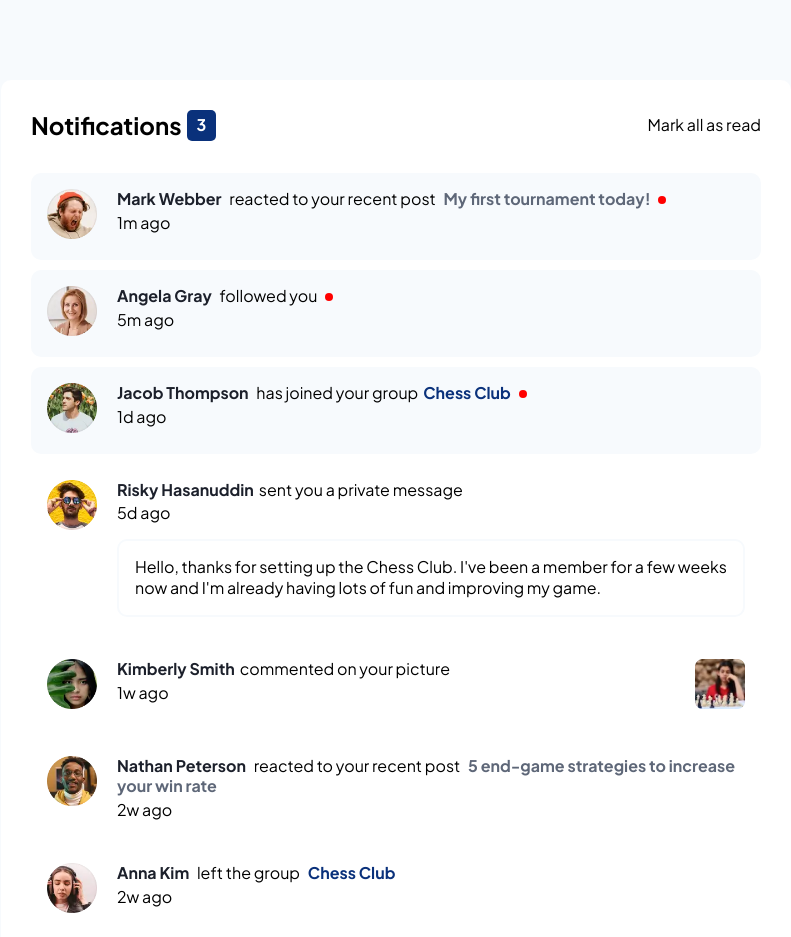
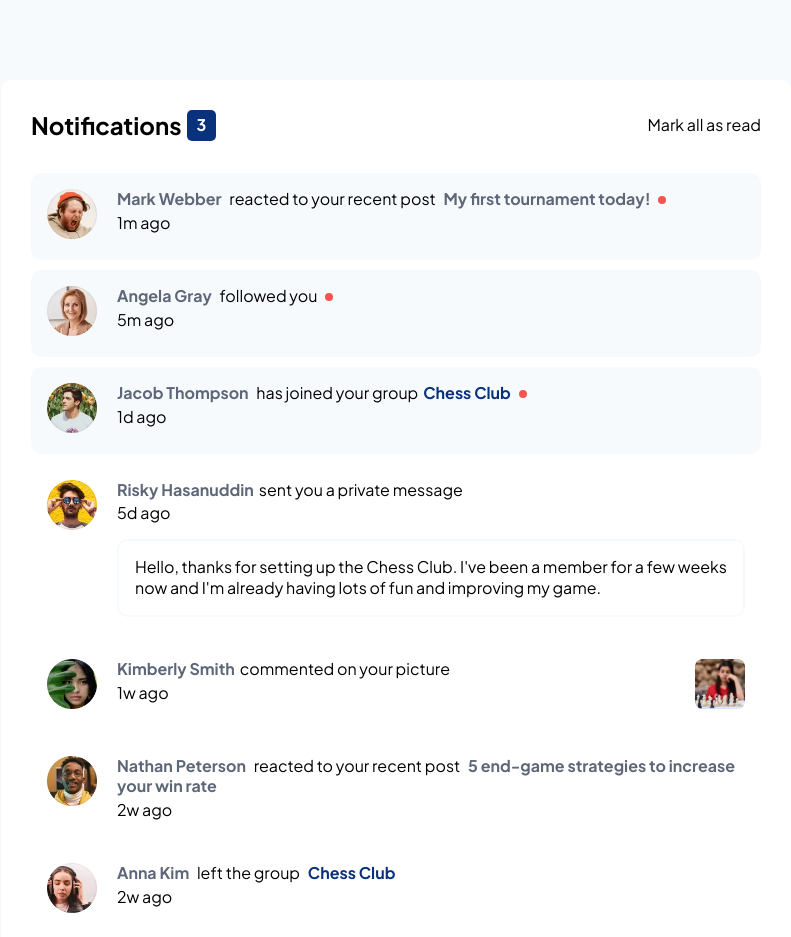
Before and after one commit to mauricechevez/frontend-mentor-projects, a plain HTML site: page notifications-page/index.html in a window 1280 px wide. Shown: the whole page, without its empty margins (244-1035 px from the left). Drawn offline with Linux system fonts and the light colour scheme.

Commit message:
desktop styling updates

```diff
--- a/notifications-page/app.js
+++ b/notifications-page/app.js
@@ -12,8 +12,8 @@ function markRead(){
     msg.classList.remove('unread')
     // Remove number from page
     unreadAmount.style.display = 'none'
-    document.querySelectorAll('.unread-indicator').forEach(indicator =>{
-      indicator.style.display = 'none'
-    })
+  })
+  document.querySelectorAll('.unread-indicator').forEach(indicator =>{
+    indicator.style.display = 'none'
   })
 }
--- a/notifications-page/index.html
+++ b/notifications-page/index.html
@@ -28,7 +28,7 @@
       <img src="./assets/images/avatar-mark-webber.webp" alt="">
     </div>
     <div class="message-wrapper">
-      <div class="message"><span class="user-name">Mark Webber</span> reacted to your recent post <span class="subject">My first tournament today!</span>
+      <div class="message"><a href="#" class="user-name">Mark Webber</a href="#"> reacted to your recent post <a href="#" class="subject">My first tournament today!</a>
         <div class="unread-indicator"><span class="unread-dot"></span></div>
       </div>
       <div class="time">1m ago</div>
@@ -39,7 +39,7 @@
       <img src="./assets/images/avatar-angela-gray.webp" alt="">
     </div>
     <div class="message-wrapper">
-      <div class="message"><span class="user-name">Angela Gray</span>  followed you
+      <div class="message"><a href="#" class="user-name">Angela Gray</a> followed you
         <div class="unread-indicator"><span class="unread-dot"></span></div>
       </div>
       <div class="time">5m ago</div>
@@ -50,7 +50,7 @@
       <img src="./assets/images/avatar-jacob-thompson.webp" alt="">
     </div>
     <div class="message-wrapper">
-      <div class="message"><span class="user-name">Jacob Thompson</span> has joined your group<span class="group">Chess Club</span>
+      <div class="message"><a href="#" class="user-name">Jacob Thompson</a> has joined your group<span class="group">Chess Club</span>
         <div class="unread-indicator"><span class="unread-dot"></span></div>
       </div>
       <div class="time">1d ago</div>
@@ -61,7 +61,7 @@
       <img src="./assets/images/avatar-rizky-hasanuddin.webp" alt="">
     </div>
     <div class="message-wrapper">
-      <div class="message"><span class="user-name">Risky Hasanuddin</span>sent you a private message</div>
+      <div class="message"><a href="#" class="user-name">Risky Hasanuddin</a>sent you a private message</div>
       <div class="time">5d ago</div>
       <div class="private-message">Hello, thanks for setting up the Chess Club. I've been a member for a few weeks now and
         I'm already having lots of fun and improving my game.</div>
@@ -72,18 +72,18 @@
       <img src="./assets/images/avatar-kimberly-smith.webp" alt="">
     </div>
     <div class="message-wrapper">
-      <div class="message"><span class="user-name">Kimberly Smith</span>commented on your picture
+      <div class="message"><a href="#" class="user-name">Kimberly Smith</a>commented on your picture
       </div>
       <div class="time">1w ago</div>
     </div>
-    <div class="user-content"><img src="./assets/images/image-chess.webp" alt="chess"></div>
+    <div class="user-content"><a href="#" title="chess" alt="chess"><img src="./assets/images/image-chess.webp" alt="chess"></div></a>
   </div>
   <div class="notification-wrapper">
     <div class="picture">
       <img src="./assets/images/avatar-nathan-peterson.webp" alt="">
     </div>
     <div class="message-wrapper">
-      <div class="message"><span class="user-name">Nathan Peterson</span> reacted to your recent post <span class="subject">5 end-game strategies to increase your win rate</span></div>
+      <div class="message"><a href="#" class="user-name">Nathan Peterson</a> reacted to your recent post <a href="#" class="subject">5 end-game strategies to increase your win rate</a></div>
       <div class="time">2w ago</div>
     </div>
   </div>
@@ -93,7 +93,7 @@
       <img src="./assets/images/avatar-anna-kim.webp" alt="">
     </div>
     <div class="message-wrapper">
-      <div class="message"><span class="user-name">Anna Kim</span> left the group <span class="group">Chess Club</span></div>
+      <div class="message"><a href="#" class="user-name">Anna Kim</a> left the group <span class="group">Chess Club</span></div>
       <div class="time">2w ago</div>
     </div>
   </div>
--- a/notifications-page/style.css
+++ b/notifications-page/style.css
@@ -1,10 +1,12 @@
 :root{
     --very-blue:hsl(224, 21%, 14%);
-    --greyish-blue: hsl(219, 12%, 42%);
+    --greyish-blue: hsl(219, 14%, 63%);
     --white:hsl(0,0%,100%);
     --blue:hsl(219, 85%, 26%);
     --dark-greyish-blue:hsl(219, 12%, 42%);
     --very-light-grayish-blue:hsl(210, 60%, 98%);
+    --very-light-grayish-blue-two:hsl(205, 33%, 90%);
+    --red:hsl(1, 90%, 64%);
 
 }
 
@@ -13,6 +15,16 @@ body{
   font-size: 16px;
   font-family: 'Plus Jakarta Sans', sans-serif;
   line-height: 1.3;
+}
+
+a{
+  text-decoration: none;
+  color: var(--dark-greyish-blue);
+}
+
+a:hover{
+  color: var(--blue);
+  text-decoration: none;
 }
 
 .container{
@@ -101,11 +113,9 @@ body{
   background-color: red;
 } */
 
-
-
-.notification-wrapper .message .user-name{
+.notification-wrapper .message a.user-name{
   font-weight: bold;
-  color: var(--very-blue);
+  /* color: var(--very-blue); */
   margin-right: 5px;
 }
 
@@ -115,11 +125,12 @@ body{
 }
 
 .notification-wrapper .message .subject{
-  color: var(--dark-greyish-blue);
+  /* color: var(--dark-greyish-blue); */
 }
 
 .notification-wrapper .message .group{
   color: var(--blue);
+  cursor: pointer;
 }
 
 .notification-wrapper .message .unread-indicator{
@@ -131,7 +142,7 @@ body{
 .notification-wrapper .message .unread-indicator .unread-dot{
   height: 8px;
   width:8px;
-  background-color: red;
+  background-color: var(--red);
   display: block;
   border-radius: 50%;
 }
@@ -144,6 +155,12 @@ body{
   margin-top: 15px;
 }
 
+.notification-wrapper .private-message:hover{
+  cursor: pointer;
+  background-color: var(--very-light-grayish-blue-two);
+  transition: background-color .1s ease-in;
+}
+
 .notification-wrapper .user-content img{
   width: 50px;
   height: 50px;
```
